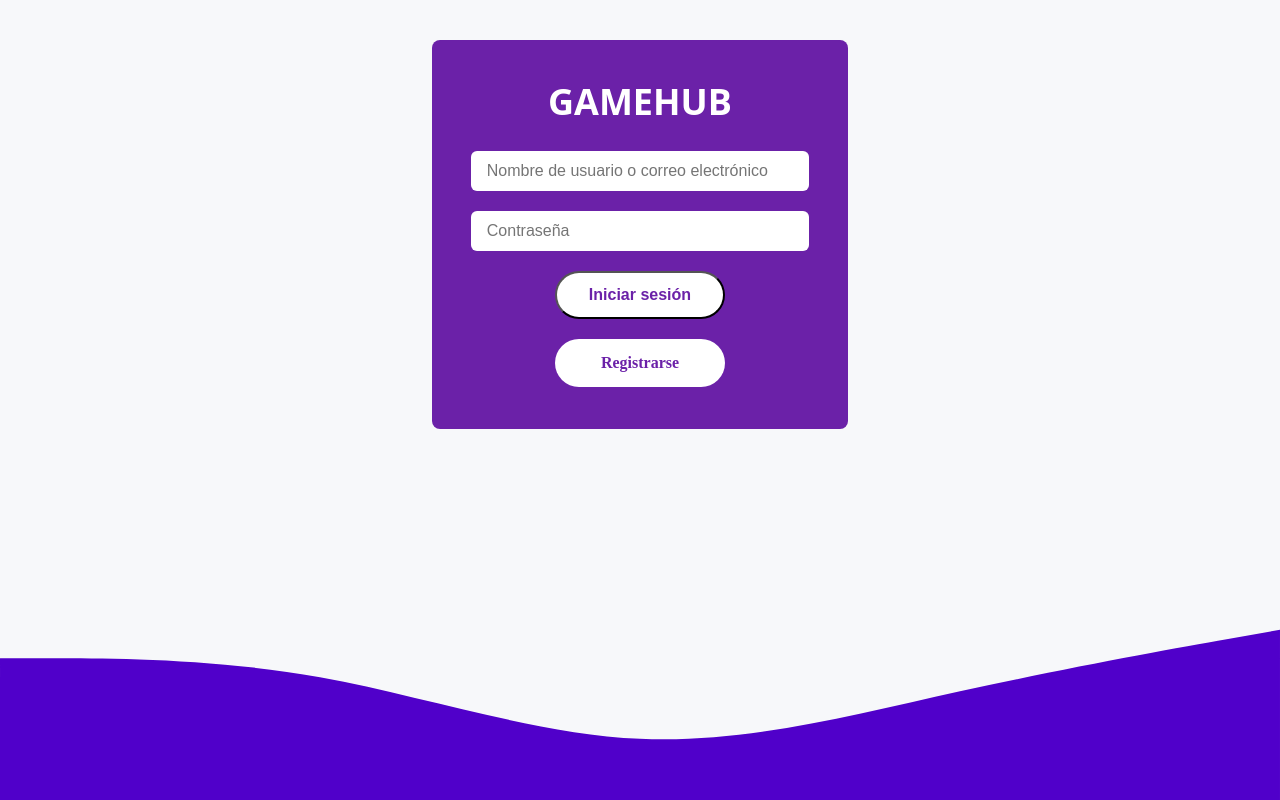
After one commit to kevinhKit/pb-gamehub, a Django app: page /accounts/login/ in a window 1280 px wide. The commit adds this page. Run offline with Django 5.2, Linux system fonts and the light colour scheme.

Commit message:
feat(accounts): add login view and session management logic

```diff
--- a/gamehub/accounts/forms.py
+++ b/gamehub/accounts/forms.py
@@ -2,20 +2,13 @@
 from django import forms
 from django.contrib.auth.forms import UserCreationForm
 from django.contrib.auth import get_user_model
+from django.contrib.auth.forms import AuthenticationForm
 
 User = get_user_model()
-
-# class CustomUserCreationForm(UserCreationForm):
-#     class Meta(UserCreationForm.Meta):
-#         model = User
-#         fields = ['email', 'first_name', 'last_name', 'username', 'profile_picture', 'password1', 'password2']
-
-
-
 class CustomUserCreationForm(UserCreationForm):
     class Meta(UserCreationForm.Meta):
         model = User
-        # fields = ['email', 'first_name', 'last_name', 'username', 'profile_picture', 'password1', 'password2']
+
         fields = ['email', 'first_name', 'last_name', 'username', 'password1', 'password2']
         labels = {
             'email': 'Correo electrónico',
@@ -26,3 +19,18 @@ class CustomUserCreationForm(UserCreationForm):
             'password1': 'Contraseña',
             'password2': 'Confirmar contraseña',
         }
+
+
+class CustomAuthenticationForm(AuthenticationForm):
+    # class Meta:
+    #     model = get_user_model()
+    #     fields = ['username', 'password']
+    def __init__(self, *args, **kwargs):
+        super(CustomAuthenticationForm, self).__init__(*args, **kwargs)
+        # Personaliza las etiquetas aquí
+        self.fields['username'].label = 'Nombre de usuario o correo electrónico'
+        self.fields['password'].label = 'Contraseña'
+
+    class Meta:
+        model = get_user_model()
+        fields = ['username', 'password']
--- a/gamehub/accounts/models.py
+++ b/gamehub/accounts/models.py
@@ -1,8 +1,6 @@
 from django.db import models
 from django.contrib.auth.models import AbstractBaseUser, PermissionsMixin, BaseUserManager
 from django.utils.translation import gettext_lazy as _
-
-# Create your models here.
 
 class Role(models.Model):
     name = models.CharField(max_length=100)
--- /dev/null
+++ b/gamehub/accounts/templates/accounts/login.html
@@ -0,0 +1,22 @@
+
+{% extends "external.html" %}
+{% load static %}
+
+{% block title %} GameHub | Inicia Sesión {% endblock %}
+
+{% block main %}
+<section>
+    <div class="form-container login-form">
+        <h2>GAMEHUB</h2>
+        <form method='post' action="{% url 'accounts:login' %}" class="login-form">
+            {% csrf_token %}
+            <input type="text" name="{{ form.username.name }}" placeholder="Nombre de usuario o correo electrónico" value="{{ form.username.value|default_if_none:'' }}" class="" />
+            <input type="password" name="{{ form.password.name }}" placeholder="Contraseña" class="" />
+            <button class="button btn-one" type="submit">Iniciar sesión</button>
+            <!-- <button class="button">Registrarse</button> -->
+            <a class="button btn-redirect" href="{% url 'accounts:register' %}" class="button">Registrarse</a>
+        </form>
+    </div>
+    <svg class="self-end" xmlns="http://www.w3.org/2000/svg" viewBox="0 0 1440 320"><path fill="#5000ca" fill-opacity="1" d="M0,160L60,160C120,160,240,160,360,181.3C480,203,600,245,720,250.7C840,256,960,224,1080,197.3C1200,171,1320,149,1380,138.7L1440,128L1440,320L1380,320C1320,320,1200,320,1080,320C960,320,840,320,720,320C600,320,480,320,360,320C240,320,120,320,60,320L0,320Z"></path></svg>
+</section>
+{% endblock %}
--- a/gamehub/accounts/templates/accounts/register.html
+++ b/gamehub/accounts/templates/accounts/register.html
@@ -41,6 +41,9 @@
                 <button type="submit" class="">Registrarse</button>
             </form>
         </div>
+        {% if messages %}
+            <div>hola</div>
+        {% endif %}
         <svg class="self-end" xmlns="http://www.w3.org/2000/svg" viewBox="0 0 1440 320"><path fill="#5000ca" fill-opacity="1" d="M0,160L60,160C120,160,240,160,360,181.3C480,203,600,245,720,250.7C840,256,960,224,1080,197.3C1200,171,1320,149,1380,138.7L1440,128L1440,320L1380,320C1320,320,1200,320,1080,320C960,320,840,320,720,320C600,320,480,320,360,320C240,320,120,320,60,320L0,320Z"></path></svg>
     </section>
 
--- a/gamehub/accounts/urls.py
+++ b/gamehub/accounts/urls.py
@@ -1,7 +1,9 @@
 from django.urls import path
-from .views import register, registrarse
+from .views import register, custom_login
+from django.contrib.auth.views import LoginView, LogoutView
 
 urlpatterns = [
     path('register/', register, name='register'),
-    path('r/', registrarse, name='registrarse'),
+    path('login/', custom_login, name='login'),
+    path('login2/', LoginView.as_view(template_name='accouts/login2.html'), name='login2'),
 ]
--- a/gamehub/accounts/views.py
+++ b/gamehub/accounts/views.py
@@ -1,24 +1,27 @@
-# accounts/views.py
+
 from django.shortcuts import render, redirect
 from django.contrib.auth import get_user_model
 from django.contrib.auth.hashers import make_password
+from django.contrib.auth import authenticate, login as auth_login
+from django.contrib.auth.forms import AuthenticationForm
 from django.contrib import messages
 from .models import Role
-from .forms import CustomUserCreationForm  # Asegúrate de crear este formulario
+from .forms import CustomUserCreationForm
+from .forms import CustomAuthenticationForm
 
 def register(request):
     if request.method == 'POST':
         form = CustomUserCreationForm(request.POST)
         if form.is_valid():
-            user = form.save(commit=False)  # No guardes el usuario aún
+            user = form.save(commit=False)
             try:
                 default_role = Role.objects.get(name='Usuario')
                 user.role = default_role
             except Role.DoesNotExist:
-                # Esto capturará el error si el rol no existe y no interrumpirá tu aplicación
+
                 messages.error(request, 'El rol necesario no existe.')
                 return render(request, 'accounts/register.html', {'form': form})
-            user.save()  # Guarda el usuario después de asignar el role
+            user.save()
             messages.success(request, 'Registro exitoso. Ahora puedes iniciar sesión.')
             return redirect('home')
         else:
@@ -28,11 +31,18 @@ def register(request):
     return render(request, 'accounts/register.html', {'form': form})
 
 
-
-def registrarse(request):
-    return render(request, "accounts/register2.html")
+# def custom_login(request):
+#     return render(request, "accounts/login.html")
 
 
-# if request.method == 'POST':
-#         # procesa el formulario
-#         return redirect('nombre_de_la_url_a_redirigir')
+
+
+def custom_login(request):
+    if request.method == 'POST':
+        form = CustomAuthenticationForm(request, data=request.POST)
+        if form.is_valid():
+            auth_login(request, form.get_user())
+            return redirect('home')  # Asegúrate de tener una URL con nombre 'home' o cambia esto a donde quieras redirigir después del inicio de sesión
+    else:
+        form = CustomAuthenticationForm()
+    return render(request, "accounts/login.html", {'form': form})
--- a/gamehub/gamehub/static/css/external.css
+++ b/gamehub/gamehub/static/css/external.css
@@ -32,6 +32,12 @@ section{
     background-color: rgb(107 33 168 / var(--tw-bg-opacity));
 }
 
+.form-container.login-form{
+    width: 26rem;
+    min-width: min(95%, 26rem);
+    padding-block: 2.6rem;
+}
+
 
 
 h2{
@@ -49,9 +55,14 @@ form{
     grid-template-columns: repeat(2, minmax(0, 1fr));
     gap: 1.25rem;
 }
+form.login-form{
+    grid-template-columns: repeat(2, minmax(0, 1fr));
+    width: 90%;
+}
 
 input{
     padding: 0.5rem;
+    padding-left: 1rem;
     border-radius: 0.375rem;
     border-width: 0;
     height: 2.5rem;
@@ -59,6 +70,9 @@ input{
     /* line-height: 1rem; */
 }
 input[type=url] {
+    grid-column: span 2 / span 2;
+}
+.login-form input[type=text], .login-form input[type=password] {
     grid-column: span 2 / span 2;
 }
 
@@ -79,7 +93,12 @@ button{
 }
 
 
-
+/* .button{
+    min-width: 5rem
+}
+.button.btn-one{
+    min-width: 3rem
+} */
 
 
 
@@ -99,3 +118,24 @@ svg{
     position: absolute;
     bottom: 0;
 }
+
+.btn-redirect{
+    background-color: white;
+    --tw-bg-opacity: 1;
+    color: rgb(107 33 168 / var(--tw-bg-opacity));
+    padding: 0.5rem;
+    font-weight: 700;
+    border-radius: 100px;
+    font-size: 1rem;
+    text-decoration: none;
+    /* text-align: center; */
+    margin-inline: auto;
+    width: 50%;
+    grid-column: span 2 / span 2;
+    height: 3rem;
+    display: flex;
+    align-items: center;
+    justify-content: center;
+    font-weight: 700;
+
+}
```
Also changed, not shown: gamehub/accounts/templates/accounts/register2.html (deleted, +0 -45 lines), 1 other file.
